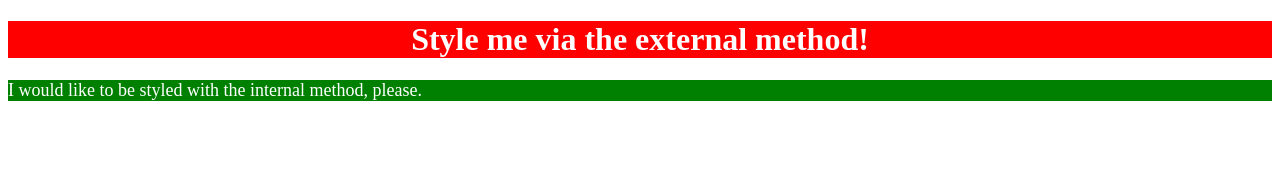
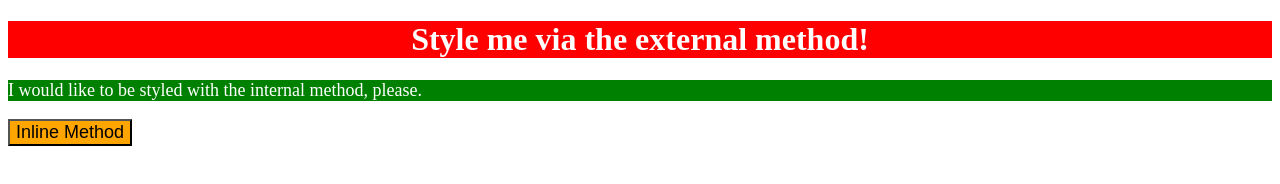
Before and after one commit to stoty321/01-css-methods, a plain HTML site: page index.html in a window 1280 px wide. Drawn offline with Linux system fonts and the light colour scheme.

Commit message:
Add button inline method added a button using the inline method used css to change the background colour and font size

```diff
--- a/index.html
+++ b/index.html
@@ -5,6 +5,7 @@
     <meta http-equiv="X-UA-Compatible" content="IE=edge">
     <meta name="viewport" content="width=device-width, initial-scale=1.0">
     <title>Document</title>
+
     <link rel="stylesheet" href="css/style.css">
 
     <style>
@@ -19,5 +20,12 @@
 <body>
     <h1>Style me via the external method!</h1>
     <p>I would like to be styled with the internal method, please.</p>
+    <button style="background-color: orange;
+                   text-align: center;
+                   font-size: 18px;"
+                   type="button">
+                   Inline Method
+    </button>
+
 </body>
 </html>
```
